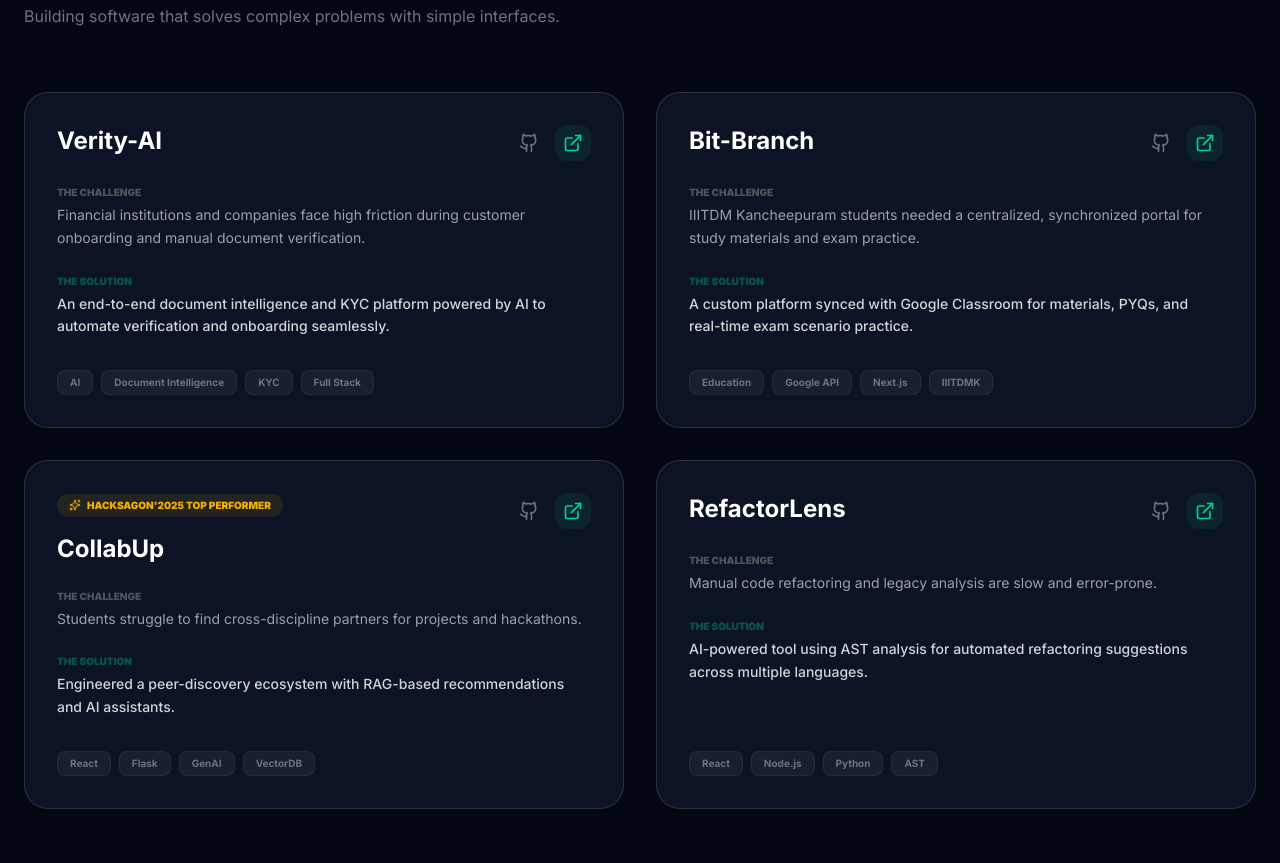
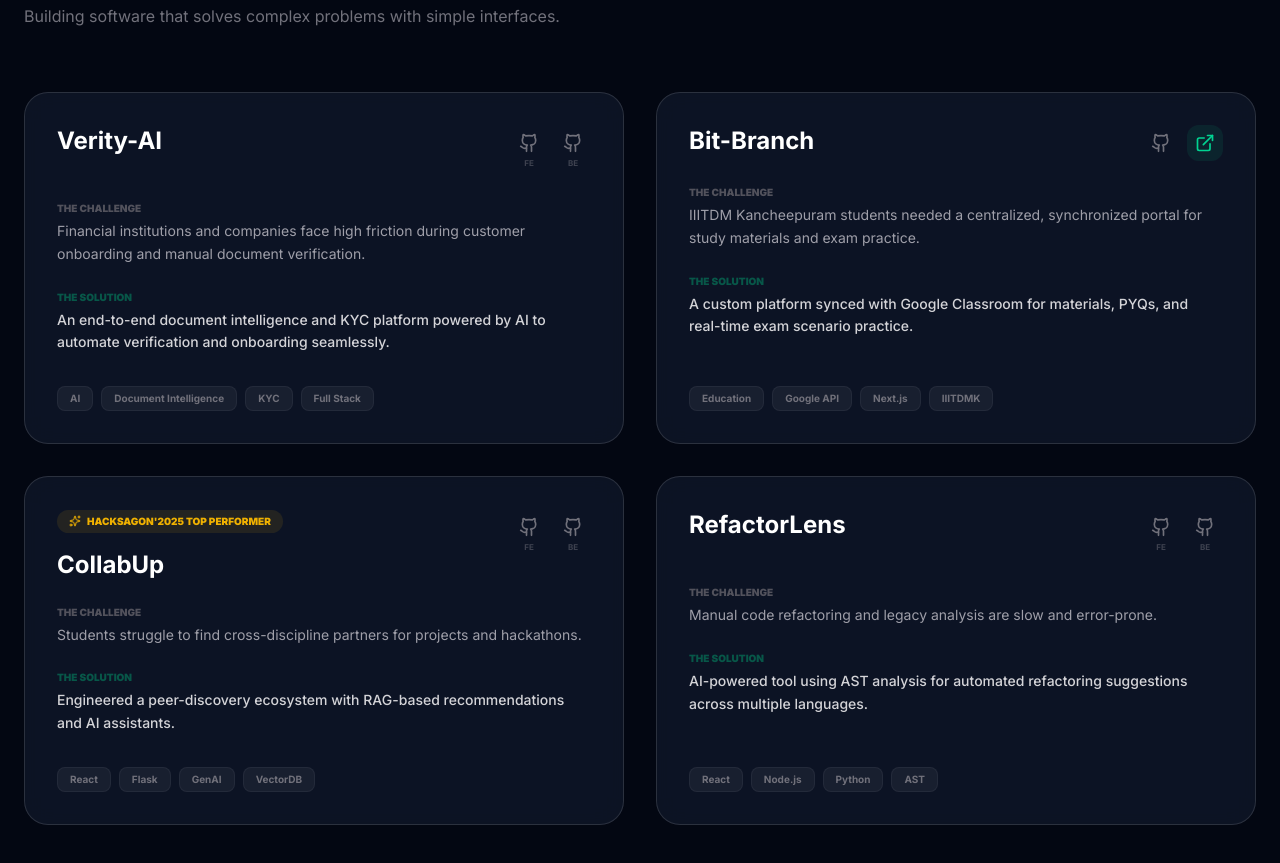
Before and after one commit to 0Anshu1/personal-web, a Next.js app: page / in a window 1280 px wide. Shown: the part 1800-2663 px from the top of the page. Built offline with nearby package versions, Linux system fonts and the light colour scheme.

Commit message:
Update projects with real GitHub links and FE/BE split support

```diff
--- a/src/components/Projects.tsx
+++ b/src/components/Projects.tsx
@@ -9,15 +9,16 @@ const projects = [
     problem: "Financial institutions and companies face high friction during customer onboarding and manual document verification.",
     solution: "An end-to-end document intelligence and KYC platform powered by AI to automate verification and onboarding seamlessly.",
     link: "#",
-    github: "#",
+    githubFE: "https://github.com/0Anshu1/verity-frontend",
+    githubBE: "https://github.com/0Anshu1/verity-backend",
     tags: ["AI", "Document Intelligence", "KYC", "Full Stack"]
   },
   {
     title: "Bit-Branch",
     problem: "IIITDM Kancheepuram students needed a centralized, synchronized portal for study materials and exam practice.",
     solution: "A custom platform synced with Google Classroom for materials, PYQs, and real-time exam scenario practice.",
-    link: "#",
-    github: "#",
+    link: "https://github.com/0Anshu1/bit-branch",
+    github: "https://github.com/0Anshu1/bit-branch",
     tags: ["Education", "Google API", "Next.js", "IIITDMK"]
   },
   {
@@ -25,7 +26,8 @@ const projects = [
     problem: "Students struggle to find cross-discipline partners for projects and hackathons.",
     solution: "Engineered a peer-discovery ecosystem with RAG-based recommendations and AI assistants.",
     link: "#",
-    github: "#",
+    githubFE: "https://github.com/0Anshu1/collabup-fe",
+    githubBE: "https://github.com/0Anshu1/collabup-be",
     tags: ["React", "Flask", "GenAI", "VectorDB"],
     award: "Hacksagon'2025 Top Performer"
   },
@@ -34,7 +36,8 @@ const projects = [
     problem: "Manual code refactoring and legacy analysis are slow and error-prone.",
     solution: "AI-powered tool using AST analysis for automated refactoring suggestions across multiple languages.",
     link: "#",
-    github: "#",
+    githubFE: "https://github.com/0Anshu1/refactorlens-fe",
+    githubBE: "https://github.com/0Anshu1/refactorlens-be",
     tags: ["React", "Node.js", "Python", "AST"]
   }
 ]
@@ -66,13 +69,29 @@ export default function Projects() {
                    )}
                    <h3 className="text-2xl font-bold text-white group-hover:text-emerald-400 transition-colors">{project.title}</h3>
                 </div>
-                <div className="flex gap-2">
-                   <a href={project.github} className="p-2 hover:bg-white/5 rounded-xl transition-colors text-zinc-500 hover:text-white">
-                      <Github className="w-5 h-5" />
-                   </a>
-                   <a href={project.link} className="p-2 bg-emerald-500/10 hover:bg-emerald-500/20 rounded-xl transition-colors text-emerald-400">
-                      <ExternalLink className="w-5 h-5" />
-                   </a>
+                <div className="flex gap-2 items-center">
+                   {project.github && (
+                     <a href={project.github} title="View Source" className="p-2 hover:bg-white/5 rounded-xl transition-colors text-zinc-500 hover:text-white">
+                        <Github className="w-5 h-5" />
+                     </a>
+                   )}
+                   {project.githubFE && (
+                     <a href={project.githubFE} title="Frontend Source" className="p-2 hover:bg-white/5 rounded-xl transition-colors text-zinc-500 hover:text-white flex flex-col items-center">
+                        <Github className="w-5 h-5" />
+                        <span className="text-[8px] mt-1 font-bold opacity-50">FE</span>
+                     </a>
+                   )}
+                   {project.githubBE && (
+                     <a href={project.githubBE} title="Backend Source" className="p-2 hover:bg-white/5 rounded-xl transition-colors text-zinc-500 hover:text-white flex flex-col items-center">
+                        <Github className="w-5 h-5" />
+                        <span className="text-[8px] mt-1 font-bold opacity-50">BE</span>
+                     </a>
+                   )}
+                   {project.link !== "#" && (
+                     <a href={project.link} className="p-2 bg-emerald-500/10 hover:bg-emerald-500/20 rounded-xl transition-colors text-emerald-400">
+                        <ExternalLink className="w-5 h-5" />
+                     </a>
+                   )}
                 </div>
               </div>
 
```
